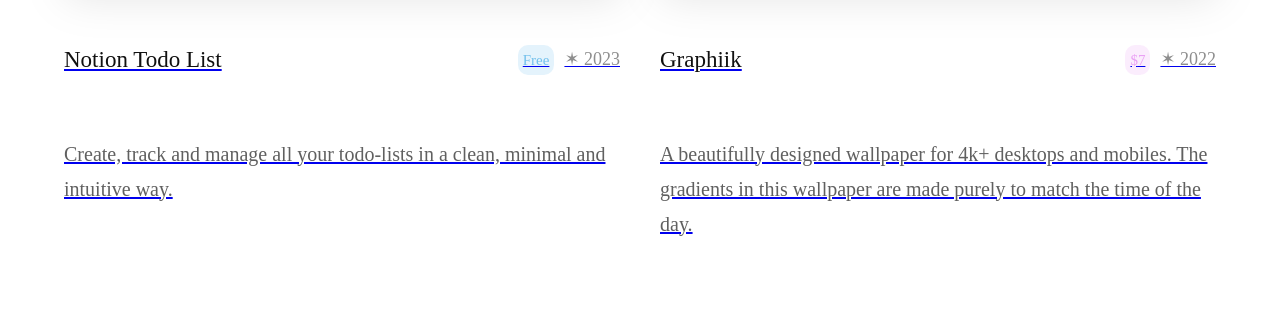
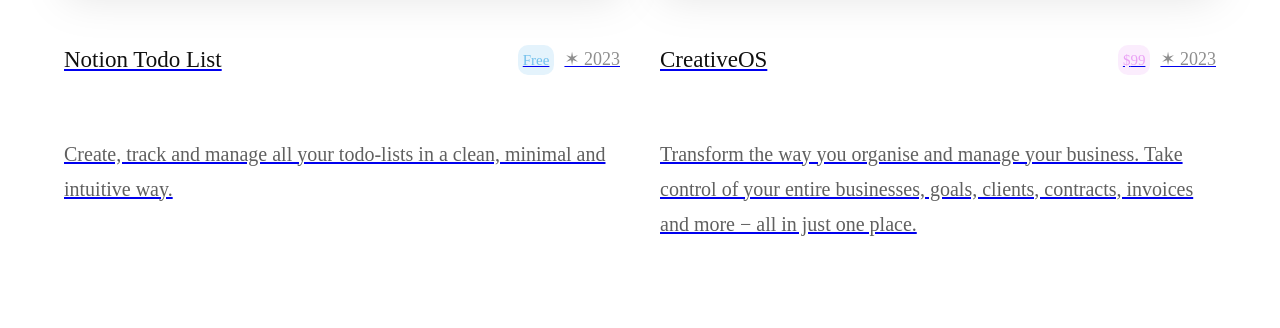
Before and after one commit to haneenmahd/haneenmahd.github.io, a Gatsby site: page /shop in a window 1280 px wide. Shown: the part 778-1106 px from the top of the page. Built offline with nearby package versions, Linux system fonts and the light colour scheme; Gatsby itself is replaced by a stand-in of ours.

Commit message:
feat: add creativeos

```diff
--- a/src/components/grid/index.tsx
+++ b/src/components/grid/index.tsx
@@ -138,7 +138,7 @@ const Grid: React.FC<GridProps> = ({
 }) => {
     let sortedData = data.sort((a, b) => {
         if (a.year && b.year) {
-            return b.year - a.year
+            return b.year - a.year;
         }
 
         return 0
--- a/src/data/shopData.ts
+++ b/src/data/shopData.ts
@@ -1,6 +1,7 @@
 import StudioLightsThumbnail from "../images/shop/studio-lights-cover.jpeg"
 import GraphiikThumbnail from "../images/shop/graphiik-thumbnail.jpeg"
 import MyTodoThumbnail from "../images/shop/my-todo-thumbnail.jpeg"
+import CreativeOS from "../images/shop/creative-os-thumbnail.jpeg";
 
 export default [
     {
@@ -26,5 +27,13 @@ export default [
         price: 0,
         image: MyTodoThumbnail,
         url: "https://haneenmahdin.gumroad.com/l/graphiik"
+    },
+    {
+        title: "CreativeOS",
+        description: "Transform the way you organise and manage your business. Take control of your entire businesses, goals, clients, contracts, invoices and more − all in just one place.",
+        year: 2023,
+        price: 99,
+        image: CreativeOS,
+        url: "https://haneenmahdin.gumroad.com/l/creativeos"
     }
 ]
```
Also changed, not shown: src/images/shop/creative-os-thumbnail.jpeg (added).
